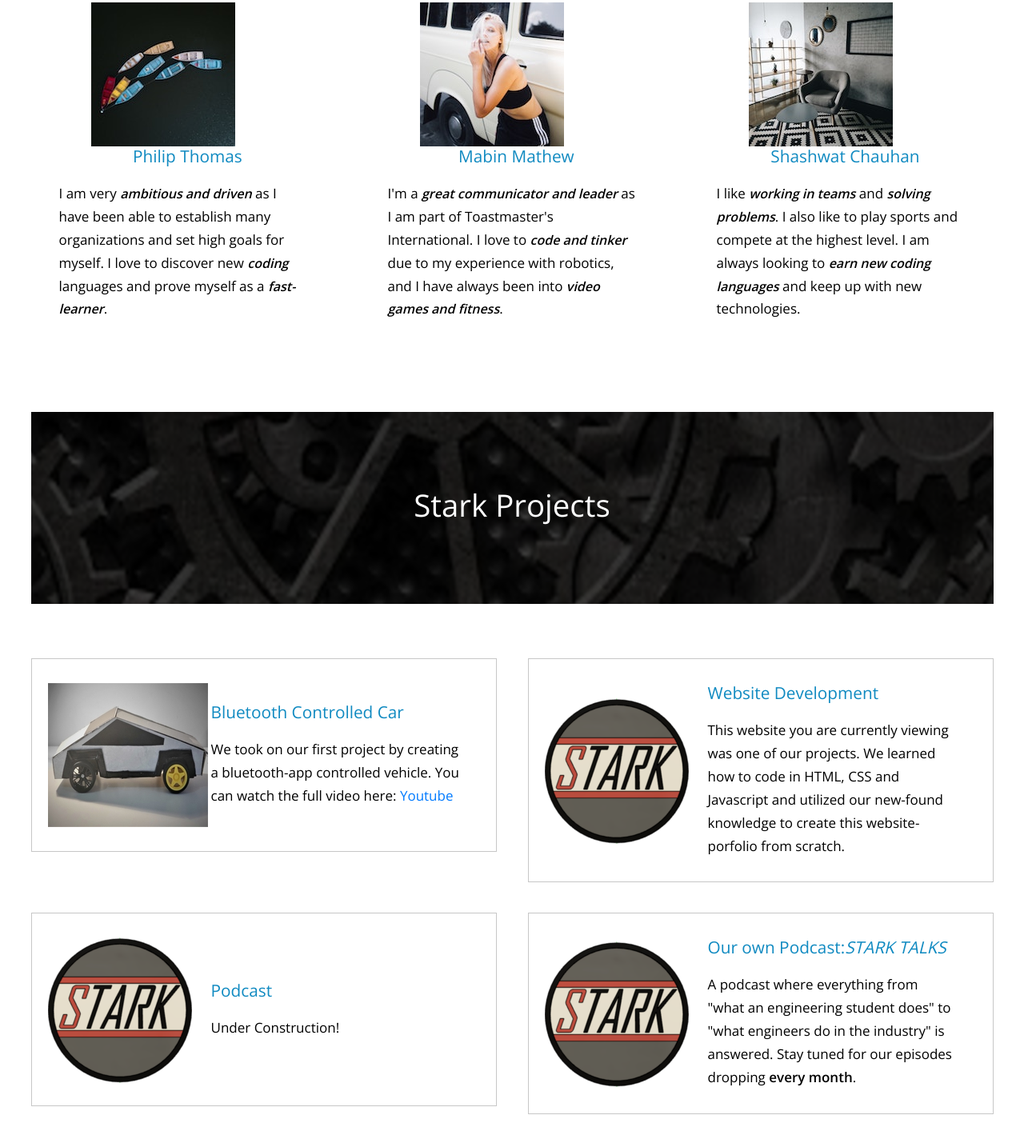
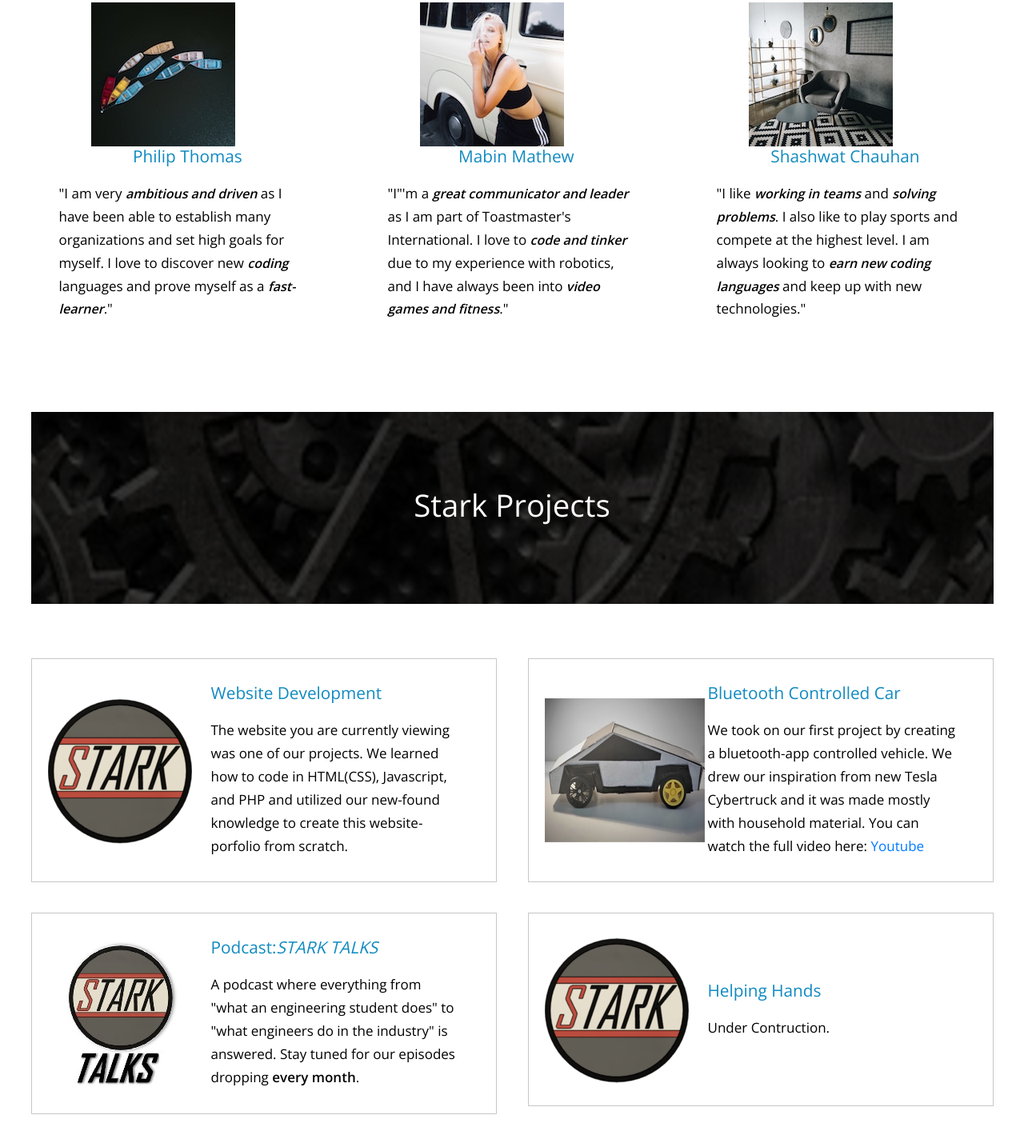
Before and after one commit to Spark-Enterprises/MainWebsite, a plain HTML site: page deploy-5f3173913ccf49f6ed5dcece/index.html in a window 1280 px wide. Shown: the part 911-2345 px from the top of the page at 80% size. Drawn offline with nearby package versions, Linux system fonts and the light colour scheme.

Commit message:
addded pictures and edited to projects

```diff
--- a/deploy-5f3173913ccf49f6ed5dcece/index.html
+++ b/deploy-5f3173913ccf49f6ed5dcece/index.html
@@ -100,9 +100,9 @@
                 <img src ="img/img-01.jpg" alt ="philip"/>
               </div>
               <h3 class="tm-text-blue">&nbsp Philip Thomas</h3>
-              <p>I am very <b><i>ambitious and driven</i></b> as I have been able to establish many organizations
+              <p>"I am very <b><i>ambitious and driven</i></b> as I have been able to establish many organizations
                  and set high goals for myself. I love to discover new <b><i>coding</i></b> languages
-                  and prove myself as a <b><i>fast-learner</i></b>.</p>
+                  and prove myself as a <b><i>fast-learner</i></b>."</p>
             </div>
 
           </div>
@@ -114,9 +114,9 @@
                 <img src ="img/img-02.jpg" alt ="Mabin"/>
               </div>
               <h3 class="tm-text-blue">&nbsp Mabin Mathew</h3>
-              <p>I'm a <b><i>great communicator and leader</i></b> as I am part of Toastmaster's International.
+              <p>"I"'m a <b><i>great communicator and leader</i></b> as I am part of Toastmaster's International.
                  I love to <b><i>code and tinker</i></b> due to my experience with robotics,
-                  and I have always been into <b><i>video games and fitness</i></b>.</p>
+                  and I have always been into <b><i>video games and fitness</i></b>."</p>
             </div>
           </div>
           </div>
@@ -127,9 +127,9 @@
                 <img src ="img/img-03.jpg" alt ="Shashwat"/>
               </div>
               <h3 class="tm-text-blue">&nbsp Shashwat Chauhan</h3>
-              <p>I like <b><i>working in teams</i></b> and <b><i>solving problems</i></b>.
+              <p>"I like <b><i>working in teams</i></b> and <b><i>solving problems</i></b>.
                  I also like to play sports and compete at the highest level.
-                  I am always looking to <b><i>earn new coding languages</i></b> and keep up with new technologies.<br> &nbsp</p>
+                  I am always looking to <b><i>earn new coding languages</i></b> and keep up with new technologies."<br> &nbsp</p>
              </div>
           </div>
         </div>
@@ -152,14 +152,48 @@
         <div class="col-lg-6">
           <div class="tm-activity-block">
             <div class="tm-activity-img-container">
+              <img src="stark2.png" alt="Image" class="tm-activity-img" />
+            </div>
+            <div class="tm-activity-block-text">
+              <h3 class="tm-text-blue">Website Development</h3>
+              <p>
+                The website you are currently viewing was one of our projects.
+                We learned how to code in HTML(CSS), Javascript, and  PHP  and
+                 utilized our new-found knowledge to create this website-porfolio
+                  from scratch.
+              </p>
+            </div>
+          </div>
+        </div>
+        <div class="col-lg-6">
+          <div class="tm-activity-block mr-lg-0 ml-lg-auto">
+            <div class="tm-activity-img-container">
               <img src="blue2.png" alt="Image" class="tm-activity-img" />
             </div>
             <div class="tm-activity-block-text">
               <h3 class="tm-text-blue">Bluetooth Controlled Car</h3>
               <p>
-                We took on our first project by creating a bluetooth-app controlled vehicle. You can watch the full video here:
+                We took on our first project by creating a bluetooth-app controlled vehicle.
+                We drew our inspiration from new Tesla Cybertruck and it was made mostly with
+                household material.
+                You can watch the full video here:
                 <a rel="nofollow noopener" href="https://www.youtube.com/watch?v=XsGsvPG-3Vw"
                 > Youtube</a>
+              </p>
+            </div>
+          </div>
+        </div>
+        <div class="col-lg-6">
+          <div class="tm-activity-block">
+            <div class="tm-activity-img-container">
+              <img src="img/PodcastLogo.jpg" alt="Image" class="tm-activity-img" />
+            </div>
+            <div class="tm-activity-block-text">
+              <h3 class="tm-text-blue">Podcast:<i>STARK TALKS</i></h3>
+              <p>
+                A podcast where everything from "what an engineering student does"
+                 to "what  engineers do in the industry" is answered. Stay tuned for our episodes
+                  dropping <b>every month</b>.
               </p>
             </div>
           </div>
@@ -170,37 +204,9 @@
               <img src="stark2.png" alt="Image" class="tm-activity-img" />
             </div>
             <div class="tm-activity-block-text">
-              <h3 class="tm-text-blue">Website Development</h3>
+              <h3 class="tm-text-blue">Helping Hands</h3>
               <p>
-                This website you are currently viewing was one of our projects. We learned how to code in HTML, CSS and Javascript and utilized our new-found knowledge to create this website-porfolio from scratch.
-              </p>
-            </div>
-          </div>
-        </div>
-        <div class="col-lg-6">
-          <div class="tm-activity-block">
-            <div class="tm-activity-img-container">
-              <img src="stark2.png" alt="Image" class="tm-activity-img" />
-            </div>
-            <div class="tm-activity-block-text">
-              <h3 class="tm-text-blue">Podcast</h3>
-              <p>
-                Under Construction!
-              </p>
-            </div>
-          </div>
-        </div>
-        <div class="col-lg-6">
-          <div class="tm-activity-block mr-lg-0 ml-lg-auto">
-            <div class="tm-activity-img-container">
-              <img src="stark2.png" alt="Image" class="tm-activity-img" />
-            </div>
-            <div class="tm-activity-block-text">
-              <h3 class="tm-text-blue">Our own Podcast:<i>STARK TALKS</i></h3>
-              <p>
-                A podcast where everything from "what an engineering student does"
-                 to "what  engineers do in the industry" is answered. Stay tuned for our episodes
-                  dropping <b>every month</b>.
+                Under Contruction.
               </p>
             </div>
           </div>
```
Also changed, not shown: deploy-5f3173913ccf49f6ed5dcece/img/PodcastLogo.jpg (added).
